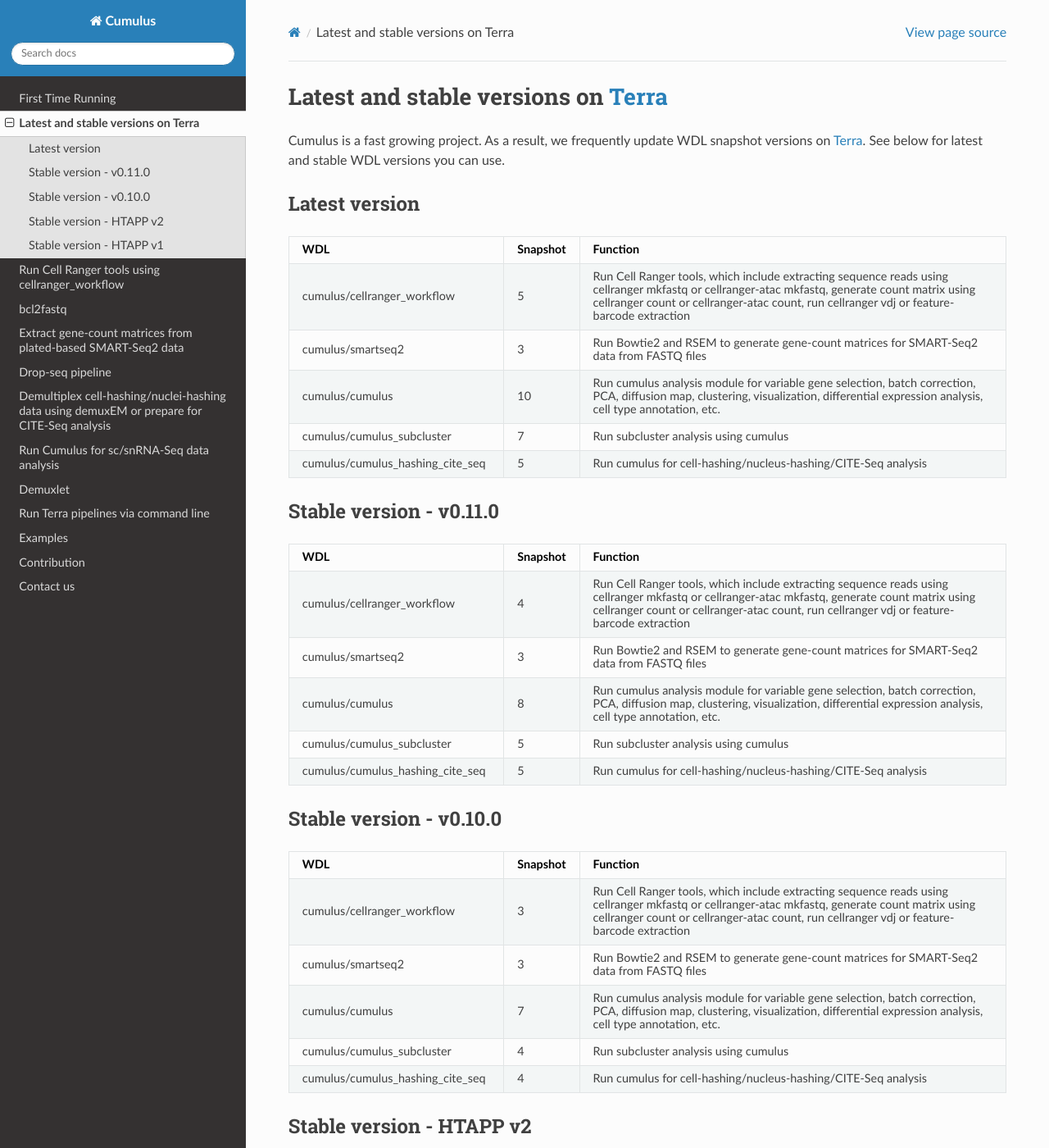
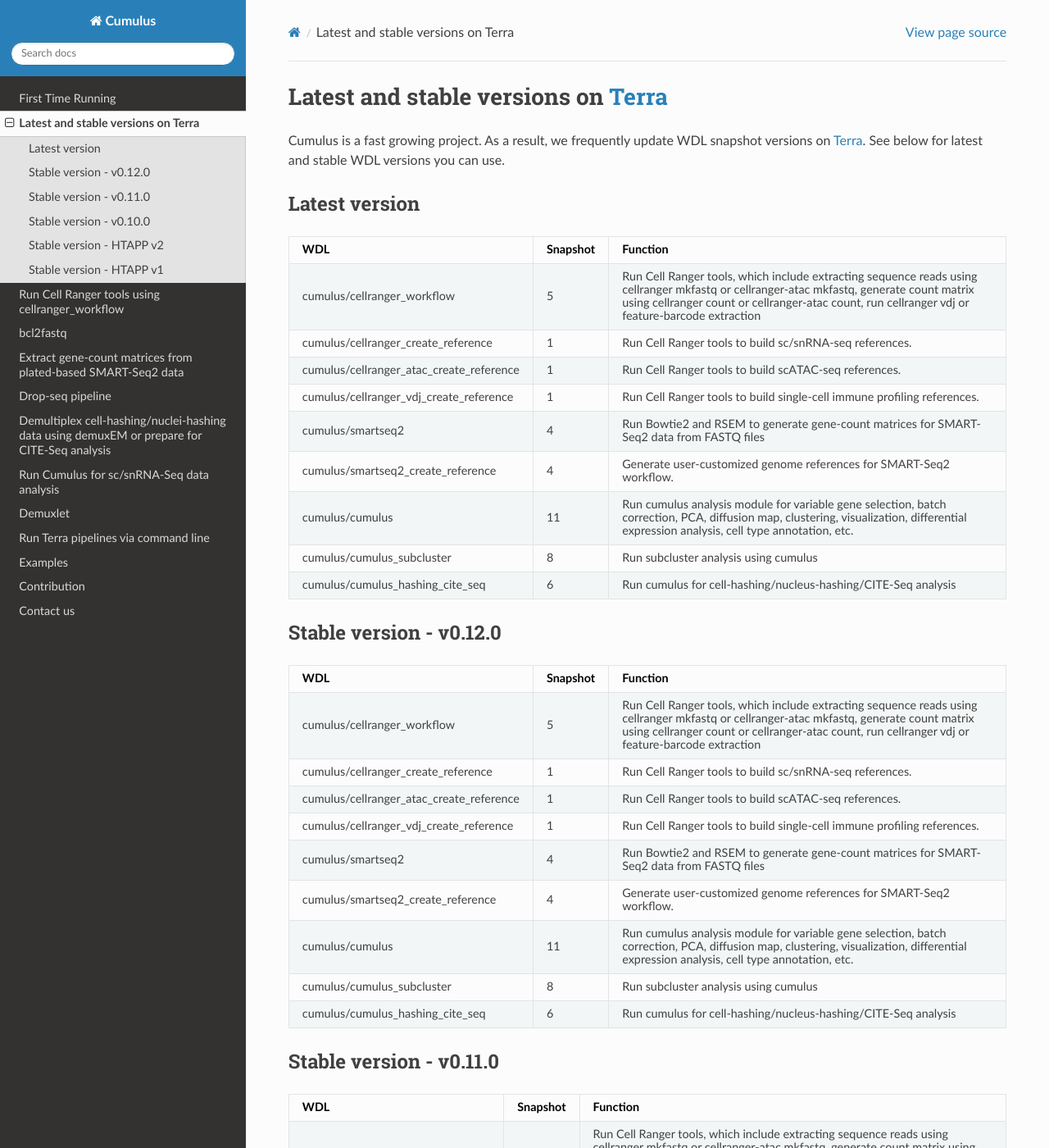
Before and after one commit to lilab-bcb/cumulus, a Sphinx documentation site: the page built from docs/versions.rst, in a window 1280 px wide and 1400 px high. Shown: the whole window at 82% size. Built offline with Sphinx 7.4.7 and the Read the Docs theme 2.0.0, drawn with Linux system fonts in a browser that asks for light colours.

Commit message:
update versions

```diff
--- a/docs/versions.rst
+++ b/docs/versions.rst
@@ -17,18 +17,69 @@ Latest version
 	* - cumulus/cellranger_workflow
 	  - 5
 	  - Run Cell Ranger tools, which include extracting sequence reads using cellranger mkfastq or cellranger-atac mkfastq, generate count matrix using cellranger count or cellranger-atac count, run cellranger vdj or feature-barcode extraction
+	* - cumulus/cellranger_create_reference
+	  - 1
+	  - Run Cell Ranger tools to build sc/snRNA-seq references.
+	* - cumulus/cellranger_atac_create_reference
+	  - 1
+	  - Run Cell Ranger tools to build scATAC-seq references.
+	* - cumulus/cellranger_vdj_create_reference
+	  - 1
+	  - Run Cell Ranger tools to build single-cell immune profiling references.
 	* - cumulus/smartseq2
-	  - 3
+	  - 4
 	  - Run Bowtie2 and RSEM to generate gene-count matrices for SMART-Seq2 data from FASTQ files
+	* - cumulus/smartseq2_create_reference
+	  - 4
+	  - Generate user-customized genome references for SMART-Seq2 workflow.
 	* - cumulus/cumulus
-	  - 10
+	  - 11
 	  - Run cumulus analysis module for variable gene selection, batch correction, PCA, diffusion map, clustering, visualization, differential expression analysis, cell type annotation, etc.
 	* - cumulus/cumulus_subcluster
-	  - 7
+	  - 8
 	  - Run subcluster analysis using cumulus
 	* - cumulus/cumulus_hashing_cite_seq
+	  - 6
+	  - Run cumulus for cell-hashing/nucleus-hashing/CITE-Seq analysis
+
+Stable version - v0.12.0
+^^^^^^^^^^^^^^^^^^^^^^^^^^
+
+.. list-table::
+	:widths: 15 5 30
+	:header-rows: 1
+
+	* - WDL
+	  - Snapshot
+	  - Function
+	* - cumulus/cellranger_workflow
 	  - 5
+	  - Run Cell Ranger tools, which include extracting sequence reads using cellranger mkfastq or cellranger-atac mkfastq, generate count matrix using cellranger count or cellranger-atac count, run cellranger vdj or feature-barcode extraction
+	* - cumulus/cellranger_create_reference
+	  - 1
+	  - Run Cell Ranger tools to build sc/snRNA-seq references.
+	* - cumulus/cellranger_atac_create_reference
+	  - 1
+	  - Run Cell Ranger tools to build scATAC-seq references.
+	* - cumulus/cellranger_vdj_create_reference
+	  - 1
+	  - Run Cell Ranger tools to build single-cell immune profiling references.
+	* - cumulus/smartseq2
+	  - 4
+	  - Run Bowtie2 and RSEM to generate gene-count matrices for SMART-Seq2 data from FASTQ files
+	* - cumulus/smartseq2_create_reference
+	  - 4
+	  - Generate user-customized genome references for SMART-Seq2 workflow.
+	* - cumulus/cumulus
+	  - 11
+	  - Run cumulus analysis module for variable gene selection, batch correction, PCA, diffusion map, clustering, visualization, differential expression analysis, cell type annotation, etc.
+	* - cumulus/cumulus_subcluster
+	  - 8
+	  - Run subcluster analysis using cumulus
+	* - cumulus/cumulus_hashing_cite_seq
+	  - 6
 	  - Run cumulus for cell-hashing/nucleus-hashing/CITE-Seq analysis
+
 
 Stable version - v0.11.0
 ^^^^^^^^^^^^^^^^^^^^^^^^
```
Also changed, not shown: 4 other files.
